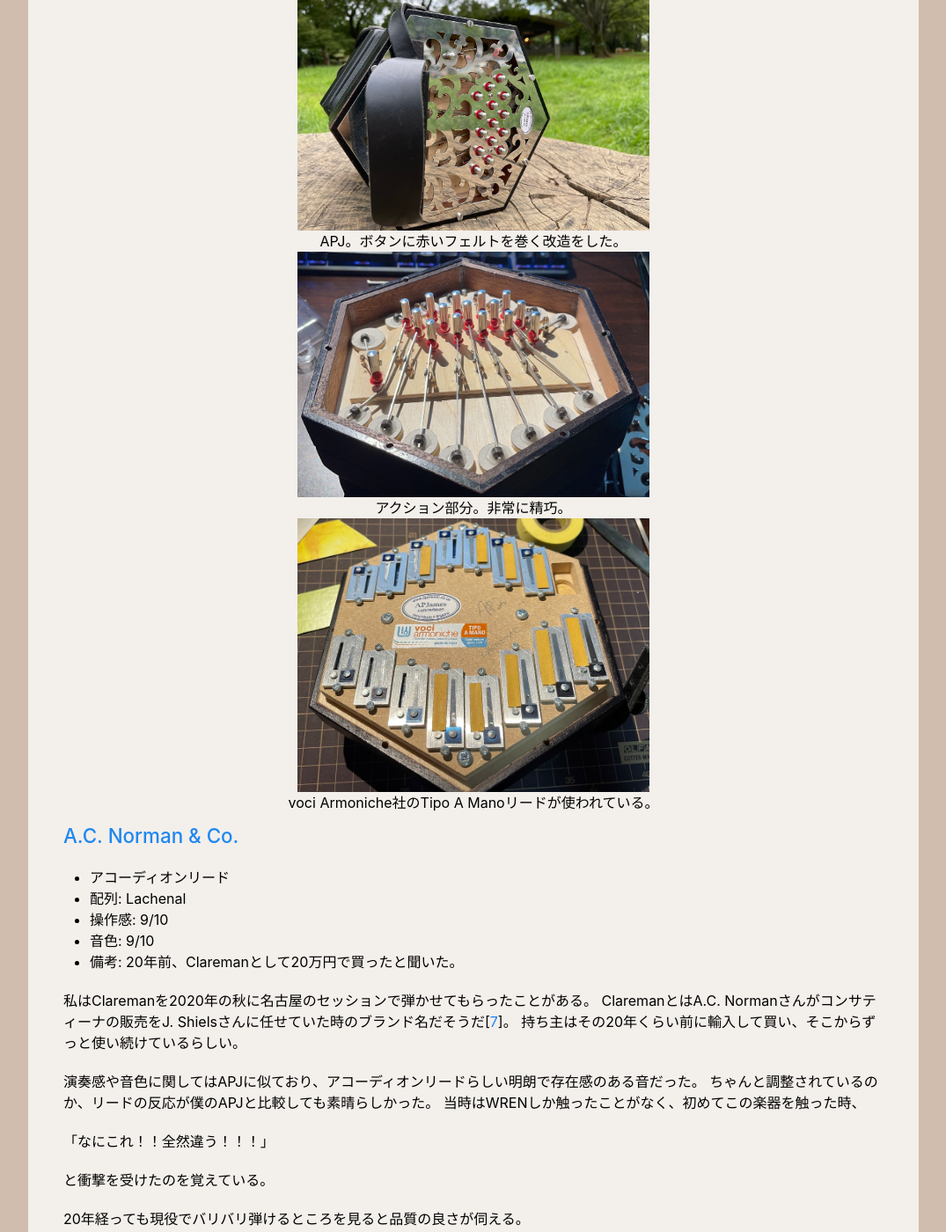
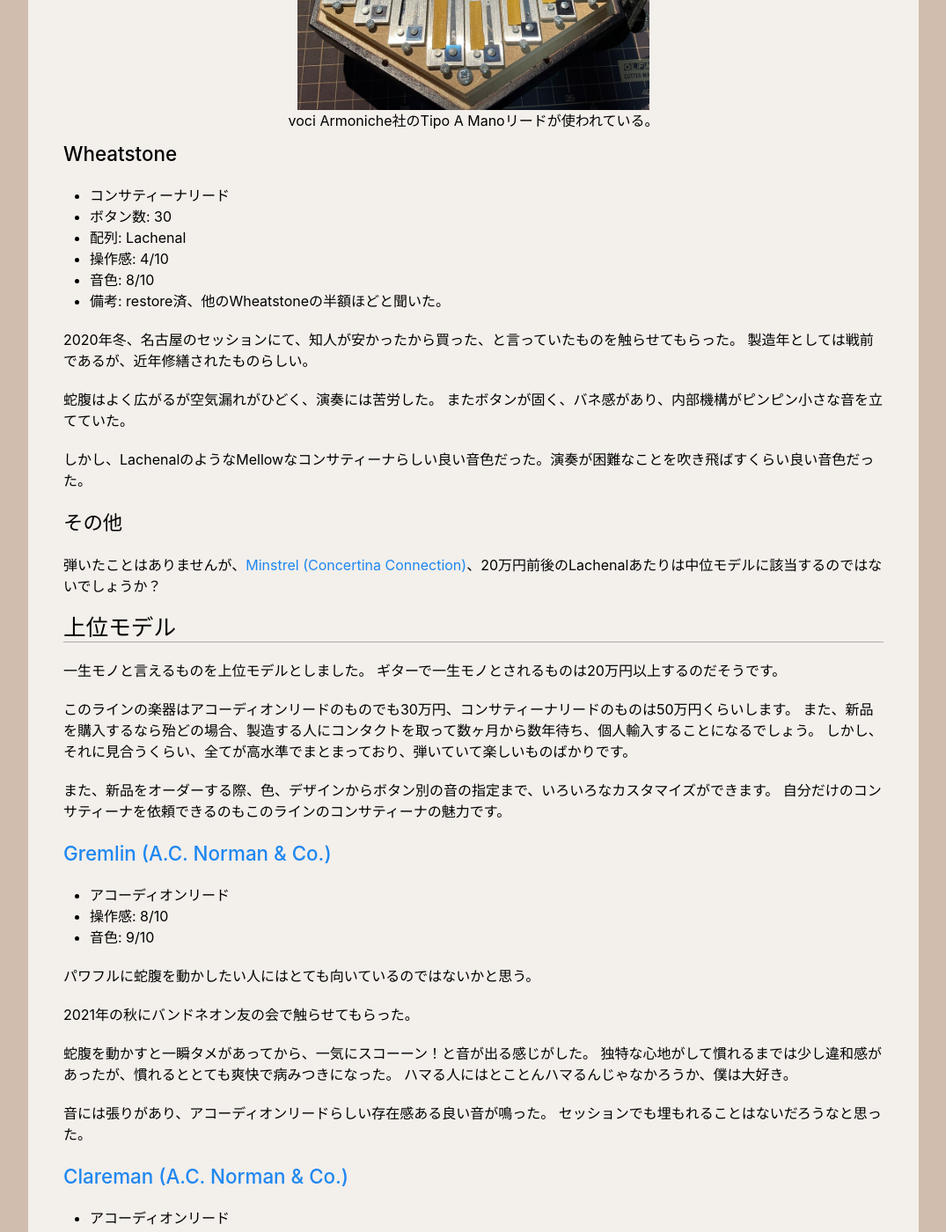
Before and after one commit to physpeach/physpeach.github.io, a Jekyll site: the page built from columns/concertina/me/touch_feeling.md, in a window 1280 px wide and 1400 px high, scrolled down 6694 px. Shown: the whole window at 88% size, without its empty margins (102-1177 px from the left). Built offline with Jekyll 4.4.1, drawn with Linux system fonts in a browser that asks for light colours; our own code applies the rules of GitHub Pages for plain Markdown files; some of the changed text lies outside the part shown.

Commit message:
add some models

```diff
--- a/columns/concertina/me/touch_feeling.md
+++ b/columns/concertina/me/touch_feeling.md
@@ -18,8 +18,9 @@
 
 ## 入門モデル
 ギターで例えると、1万円しないくらいの完成度の楽器を入門用としました。
-この価格帯のものは外観こそコンサティーナですが、内部構造が良いコンサティーナと比べて簡略化されているものが多いため、弾きにくく、楽器としての寿命も短いものが多いです。
-一方値段は親切なので、コンサティーナをこれから続けるか否かわからない場合はこの価格帯から始め、2台目に中上位モデルのコンサティーナに進むのが良いと思います。
+この価格帯のものは、内部構造が良いコンサティーナと比べて簡略化されているものが多いため、弾きにくく、楽器としての寿命も短いものが多いです。
+ただ、品質にかなりばらつきがあるらしく、中には比較的弾きやすいものもあったりします。
+また、値段は親切なので、コンサティーナをこれから続けるか否かわからない場合はこの価格帯から始め、2台目に中上位モデルのコンサティーナに進むのが良いと思います。
 
 ### [B-1 (BASTARI)](https://shop.taniguchi-gakki.jp/products/detail.php?product_id=123)
 - アコーディオンリード
@@ -98,7 +99,13 @@
 また、故障が比較的少ないのか、周囲を見る限り、この楽器で数年楽しんでいる人もちらほら見る。
 
 30ボタン、40ボタンとあるが、アイルランド音楽をやる上ではどちらでも支障はない。
-40ボタンの場合は色々な調に対応できるが、その分通常のコンサティーナに比べてかなり大きく、独特に感じる。
+40ボタンの場合は色々な調に対応できるが、その分通常のコンサティーナと比べてかなり大きい。
+
+「追記」
+
+バンドネオン友の会にてさらに2機種弾かせてもらった。
+そこで、同じブランドであってもかなり演奏感にばらつきがあることが分かった。
+弾き比べができる機会があるならするのがよいかもしれない。
 
 ## 下位モデル
 楽器の構造はしっかりとしてきているものの、リードに重たさが残り、素早い演奏をするには苦労しそうなものを下位モデルとしました。
@@ -131,7 +138,7 @@
 
 ## 中位モデル
 素早い演奏にも十分耐えるものと、演奏性に少し難があるが音色が良いものを中位モデルとしました。
-セッションでどんな曲でも快適に弾きたいならば、このラインが初心者の最低ラインだと思います。
+アイリッシュ音楽のセッションでどんな曲でも快適に弾きたいならば、このラインが初心者の最低ラインだと思います。
 
 また、ここら辺から完動中古品として売る際に価格が落ちなくなってきますので、購入値段と売却値段を考慮すると、一台目として最もお買い得なラインなのかなと個人的に思います。
 
@@ -167,47 +174,13 @@
 通常、このくらいのレベルのコンサティーナを注文すると届くのに数ヶ月はかかるものだが、このモデルに関してはケルトの笛屋さんに行けば比較的すぐに手に入れることができる。
 これはHeatherならではのメリットであり、この点において今すぐ始めたい初心者にはピッタリのモデルの一つだと思う。
 
-### Wheatstone
-- コンサティーナリード
-- ボタン数: 30
-- 配列: Lachenal
-- 操作感: 4/10
-- 音色: 8/10
-- 備考: restore済、他のWheatstoneの半額ほどと聞いた。
-
-2020年冬、名古屋のセッションにて、知人が安かったから買った、と言っていたものを触らせてもらった。
-製造年としては戦前であるが、近年修繕されたものらしい。
-
-蛇腹はよく広がるが空気漏れがひどく、演奏には苦労した。
-またボタンが固く、バネ感があり、内部機構がピンピン小さな音を立てていた。
-
-しかし、LachenalのようなMellowなコンサティーナらしい良い音色だった。演奏が困難なことを吹き飛ばすくらい良い音色だった。
-
-### その他
-弾いたことはありませんが、[Minstrel (Concertina Connection)](http://www.concertinaconnection.com/minstrel.htm)、20万円前後のLachenalあたりは中位モデルに該当するのではないでしょうか？
-
-## 上位モデル
-一生モノと言えるものを上位モデルとしました。
-ギターで一生モノとされるものは20万円以上するのだそうです。
-
-このラインの楽器はアコーディオンリードのものでも30万円、コンサティーナリードのものは50万円くらいします。
-また、新品を購入するなら殆どの場合、製造する人にコンタクトを取って数ヶ月から数年待ち、個人輸入することになるでしょう。
-しかし、それに見合うくらい、全てが高水準でまとまっており、弾いていて楽しいものばかりです。
-
-また、新品をオーダーする際、色、デザインからボタン別の音の指定まで、いろいろなカスタマイズができます。
-自分だけのコンサティーナを依頼できるのもこのラインのコンサティーナの魅力です。
-
 ### [APJ](http://www.apjmusic.co.uk/apj_30button_anglo.htm)
 - アコーディオンリード
 - 配列: Lachenal
-- 操作感: 7/10
-- 音色: 7/10
-- コスパ: 10/10
+- 操作感: 6/10
+- 音色: 6/10
+- コスパ: 9/10
 - 結論: 1台目として強くおすすめ。
-
-初めに、APJを上位モデルとするには少々迷った。
-というのは、そのままの状態で演奏するには少し不具合が生じる可能性があるからだ。
-しかし、内部構造はかなりしっかりしており[[4]]、ちゃんと自分で微調整すれば化けるだけのポテンシャルがあるので上位モデルとした。
 
 APJはもともとA.C. Normanさんのもとで共同でコンサティーナを制作していた(らしい[[5],[6]])Anthony P. Jamesさんが手掛けるコンサティーナである。
 
@@ -261,14 +234,59 @@
     </div>
 </div>
 
-### [A.C. Norman & Co.](http://www.acnorman.co.uk/)
+### Wheatstone
+- コンサティーナリード
+- ボタン数: 30
+- 配列: Lachenal
+- 操作感: 4/10
+- 音色: 8/10
+- 備考: restore済、他のWheatstoneの半額ほどと聞いた。
+
+2020年冬、名古屋のセッションにて、知人が安かったから買った、と言っていたものを触らせてもらった。
+製造年としては戦前であるが、近年修繕されたものらしい。
+
+蛇腹はよく広がるが空気漏れがひどく、演奏には苦労した。
+またボタンが固く、バネ感があり、内部機構がピンピン小さな音を立てていた。
+
+しかし、LachenalのようなMellowなコンサティーナらしい良い音色だった。演奏が困難なことを吹き飛ばすくらい良い音色だった。
+
+### その他
+弾いたことはありませんが、[Minstrel (Concertina Connection)](http://www.concertinaconnection.com/minstrel.htm)、20万円前後のLachenalあたりは中位モデルに該当するのではないでしょうか？
+
+## 上位モデル
+一生モノと言えるものを上位モデルとしました。
+ギターで一生モノとされるものは20万円以上するのだそうです。
+
+このラインの楽器はアコーディオンリードのものでも30万円、コンサティーナリードのものは50万円くらいします。
+また、新品を購入するなら殆どの場合、製造する人にコンタクトを取って数ヶ月から数年待ち、個人輸入することになるでしょう。
+しかし、それに見合うくらい、全てが高水準でまとまっており、弾いていて楽しいものばかりです。
+
+また、新品をオーダーする際、色、デザインからボタン別の音の指定まで、いろいろなカスタマイズができます。
+自分だけのコンサティーナを依頼できるのもこのラインのコンサティーナの魅力です。
+
+### [Gremlin (A.C. Norman & Co.)](http://www.acnorman.co.uk/)
+- アコーディオンリード
+- 操作感: 8/10
+- 音色: 9/10
+
+パワフルに蛇腹を動かしたい人にはとても向いているのではないかと思う。
+
+2021年の秋にバンドネオン友の会で触らせてもらった。
+
+蛇腹を動かすと一瞬タメがあってから、一気にスコーーン！と音が出る感じがした。
+独特な心地がして慣れるまでは少し違和感があったが、慣れるととても爽快で病みつきになった。
+ハマる人にはとことんハマるんじゃなかろうか、僕は大好き。
+
+音には張りがあり、アコーディオンリードらしい存在感ある良い音が鳴った。
+セッションでも埋もれることはないだろうなと思った。
+
+### [Clareman (A.C. Norman & Co.)](http://www.acnorman.co.uk/)
 - アコーディオンリード
 - 配列: Lachenal
 - 操作感: 9/10
 - 音色: 9/10
-- 備考: 20年前、Claremanとして20万円で買ったと聞いた。
 
-私はClaremanを2020年の秋に名古屋のセッションで弾かせてもらったことがある。
+2020年の秋に名古屋のセッションで弾かせてもらったことがある。
 ClaremanとはA.C. Normanさんがコンサティーナの販売をJ. Shielsさんに任せていた時のブランド名だそうだ[[7]]。
 持ち主はその20年くらい前に輸入して買い、そこからずっと使い続けているらしい。
 
@@ -281,6 +299,20 @@
 と衝撃を受けたのを覚えている。
 
 20年経っても現役でバリバリ弾けるところを見ると品質の良さが伺える。
+
+## [R. Morse & Co. Ceili (The Button Box)](https://www.buttonbox.com/morse-ceili.html)
+- アコーディオンリード
+- 操作感: 9/10
+- 音色: 8/10
+
+素直でごまかしが効かない感じがするなあという印象を受けた。
+
+2021年の秋にバンドネオン友の会で触らせてもらった。
+
+触れただけで鳴るんじゃないか、というくらいリードの反応は機敏で素晴らしかった。
+そのためか音はパリっとしていて、ボタンを離せば余韻なくピタッと止まった。
+
+ボタンはデルリン製のドーム型で、少し大きいと感じた。
 
 ### [Clare (The Irish Concertina Company)](https://www.irishconcertinacompany.com/the-clare)
 - アコーディオンリード
```
Also changed, not shown: other parts of columns/concertina/me/touch_feeling.md (+1 -1 lines).
